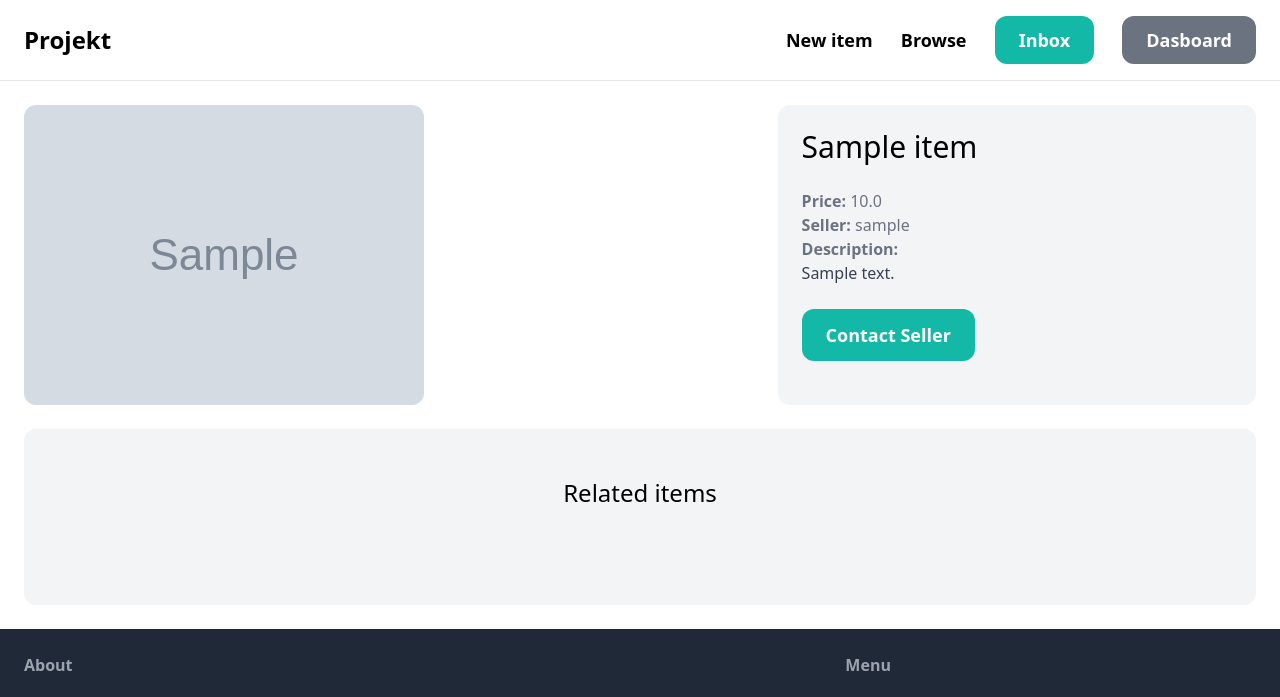
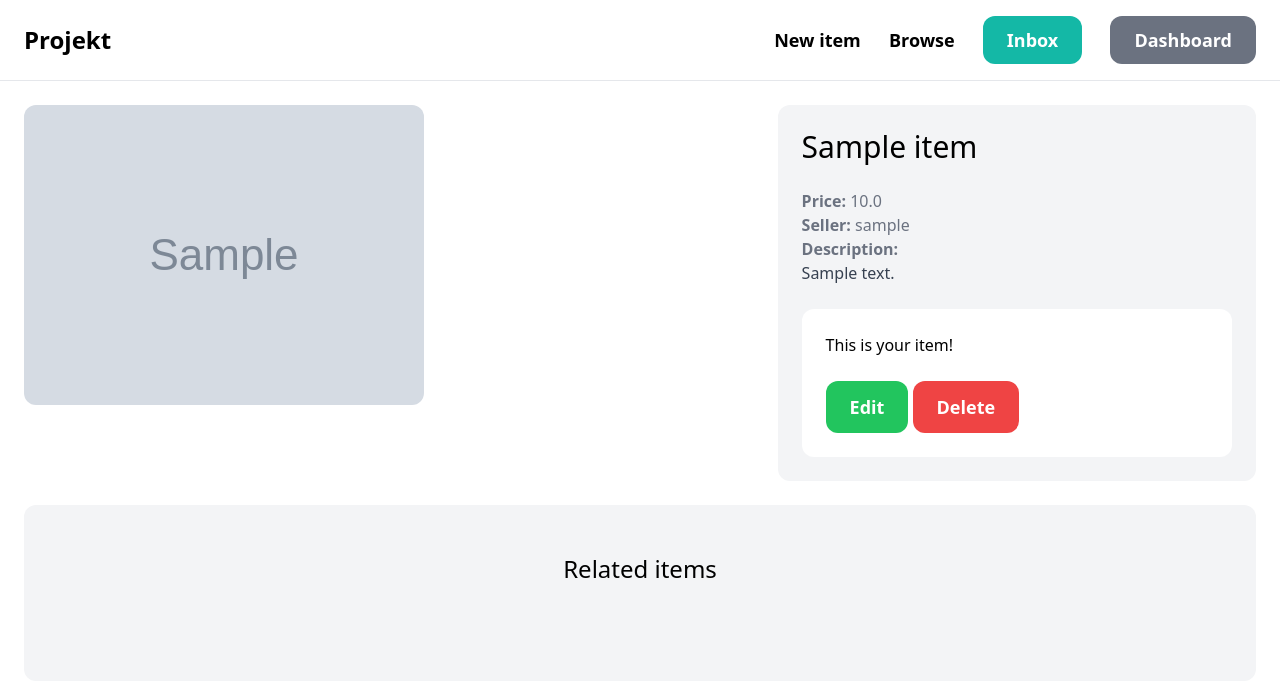
Before and after one commit to zczqas/Online-Marketplace, a Django app: page /items/1/ in a window 1280 px wide. Shown: the top 697 px of the page. Run offline with Django 4.2, Linux system fonts and the light colour scheme; a user stored in the database is signed in; tables that the repository leaves empty hold one stand-in row (values such as "Sample post"); grey boxes marked "Sample" are stand-in pictures; some libraries are stand-ins or nearby versions.

Commit message:
Items functions & Search

```diff
--- a/myprojekt/core/templates/core/base.html
+++ b/myprojekt/core/templates/core/base.html
@@ -18,7 +18,7 @@
       <div class="space-x-6">
         <a href="{% url 'item:new' %}"
           class="text-lg font-semibold hover:text-gray-500">New item</a>
-        <a href="#"
+        <a href="{% url 'item:items' %}"
           class="text-lg font-semibold hover:text-gray-500">Browse</a>
 
         {% if request.user.is_authenticated %}
@@ -26,7 +26,7 @@
             class="px-6 py-3 text-lg font-semibold bg-teal-500 text-white rounded-xl hover:bg-teal-700">Inbox</a>
 
           <a href="{% url 'dashboard:index' %}"
-            class="px-6 py-3 text-lg font-semibold bg-gray-500 text-white rounded-xl hover:bg-gray-700">Dasboard</a>
+            class="px-6 py-3 text-lg font-semibold bg-gray-500 text-white rounded-xl hover:bg-gray-700">Dashboard</a>
         {% else %}
           <a href="{% url 'core:signup' %}"
             class="px-6 py-3 text-lg font-semibold bg-teal-500 text-white rounded-xl hover:bg-teal-700">Signup</a>
--- a/myprojekt/dashboard/views.py
+++ b/myprojekt/dashboard/views.py
@@ -1,5 +1,5 @@
 from django.contrib.auth.decorators import login_required
-from django.shortcuts import render
+from django.shortcuts import render, get_object_or_404
 
 from item.models import Item
 # Create your views here.
--- a/myprojekt/item/forms.py
+++ b/myprojekt/item/forms.py
@@ -26,3 +26,23 @@
             }),
 
         }
+
+class EditItemForm(forms.ModelForm):
+    class Meta:
+        model = Item
+        fields = ('name', 'description', 'price', 'image', 'is_sold')
+        widgets = {
+            'name': forms.TextInput(attrs={
+                'class': INPUT_CLASSES
+            }),
+            'description': forms.Textarea(attrs={
+                'class': INPUT_CLASSES
+            }),
+            'price': forms.TextInput(attrs={
+                'class': INPUT_CLASSES
+            }),
+            'image': forms.FileInput(attrs={
+                'class': INPUT_CLASSES
+            }),
+
+        }
--- a/myprojekt/item/templates/item/detail.html
+++ b/myprojekt/item/templates/item/detail.html
@@ -22,7 +22,16 @@
             </p>
         {% endif %}
 
-        <a href="#" class="inline-block mt-6 px-6 py-3 text-lg font-semibold bg-teal-500 text-white hover:bg-teal-700 rounded-xl">Contact Seller</a>
+        {% if request.user == item.created_by %}
+            <div class="mt-6 p-6 bg-white rounded-xl">
+              <p> This is your item!</p>
+
+              <a href="{% url 'item:edit' item.id %}" class="inline-block mt-6 px-6 py-3 text-lg font-semibold bg-green-500 text-white rounded-xl">Edit</a>
+              <a href="{% url 'item:delete' item.id %}" class="inline-block mt-6 px-6 py-3 text-lg font-semibold bg-red-500 text-white rounded-xl"> Delete</a>
+            </div>
+        {% else %}
+          <a href="#" class="inline-block mt-6 px-6 py-3 text-lg font-semibold bg-teal-500 text-white hover:bg-teal-700 rounded-xl">Contact Seller</a>
+        {% endif %}
         </div>
     </div>
 
--- a/myprojekt/item/urls.py
+++ b/myprojekt/item/urls.py
@@ -5,6 +5,9 @@
 app_name = 'item'
 
 urlpatterns = [
+    path('', views.items, name='items'),
     path('new/', views.new, name='new'),
     path('<int:pk>/', views.detail, name='detail'),
+    path('<int:pk>/delete/', views.delete, name='delete'),
+    path('<int:pk>/edit/', views.edit, name='edit'),
 ]
--- a/myprojekt/item/views.py
+++ b/myprojekt/item/views.py
@@ -1,10 +1,31 @@
 from django.contrib.auth.decorators import login_required
+from django.db.models import Q
 from django.shortcuts import render, get_object_or_404, redirect
 
-from .models import Item
-from .forms import NewItemForm
+from .models import Category, Item
+from .forms import NewItemForm, EditItemForm
 
 # Create your views here.
+
+def items(request):
+    query = request.GET.get('query', '')
+    category_id = request.GET.get('category', 0)
+    categories = Category.objects.all()
+    items = Item.objects.filter(is_sold=False)
+
+    if category_id:
+        items = items.filter(category_id=category_id)
+
+    if query:
+        items = items.filter(Q(name__icontains=query) | Q(description__icontains=query))
+
+    return render(request, 'item/items.html', {
+        'items': items,
+        'query': query,
+        'categories': categories,
+        'category_id': int(category_id),
+    })
+
 def detail(request, pk):
     item = get_object_or_404(Item, pk=pk)
     related_items = Item.objects.filter(category=item.category, is_sold=False).exclude(pk=pk)[0:3]
@@ -32,3 +53,28 @@
         'form': form,
         'title': 'New item',
     })
+
+@login_required
+def delete(request, pk):
+    item = get_object_or_404(Item, pk=pk, created_by=request.user)
+    item.delete()
+
+    return redirect('dashboard:index')
+
+@login_required
+def edit(request, pk):
+    item = get_object_or_404(Item, pk=pk, created_by=request.user)
+    if request.method == 'POST':
+        form = EditItemForm(request.POST, request.FILES, instance=item)
+
+        if form.is_valid():
+            form.save()
+
+            return redirect('item:detail', pk=item.id)
+    else:
+        form = EditItemForm(instance=item)
+
+    return render(request, 'item/form.html', {
+        'form': form,
+        'title': 'Edit item',
+    })
```
Also changed, not shown: myprojekt/dashboard/templates/dashboard/index.html (+0 -17 lines), myprojekt/item/templates/item/items.html (added, +61 -0 lines).
